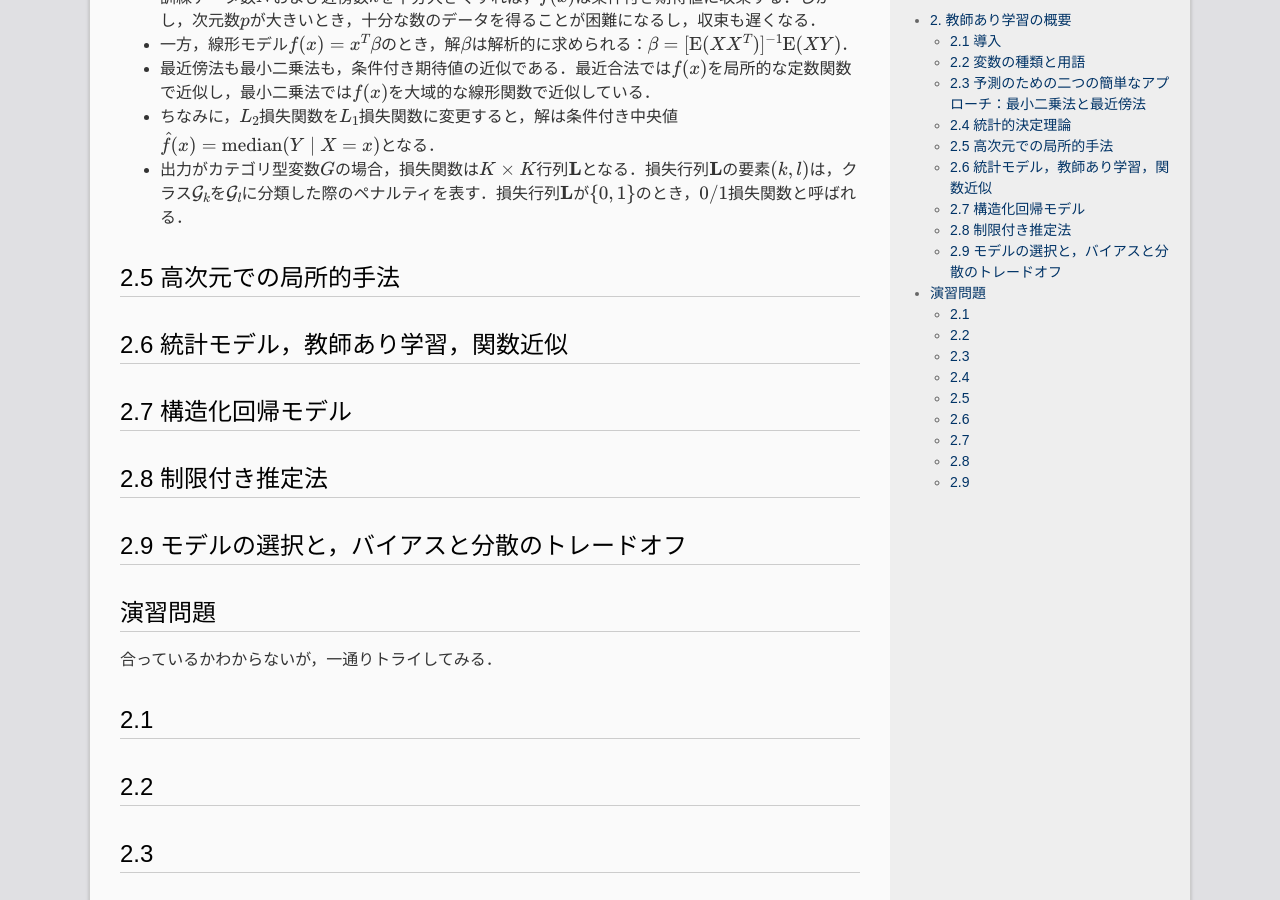
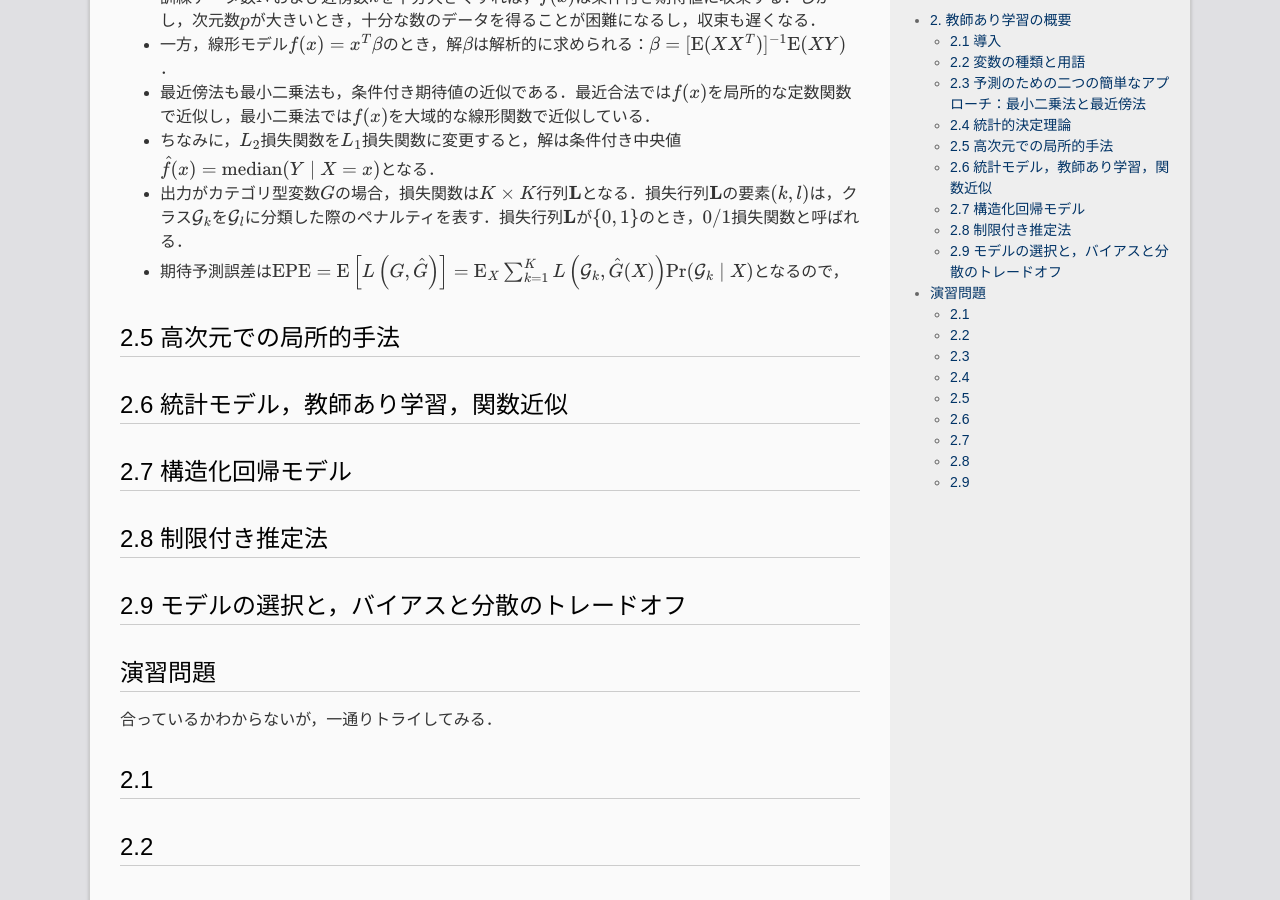
Before and after one commit to madoreenu/haltaro.github.io, a Jekyll site: the page built from _posts/2017-08-26-section2.md, in a window 1280 px wide and 900 px high, scrolled down 1861 px. Built offline with Jekyll 4.4.1, drawn with Linux system fonts in a browser that asks for light colours; formulas are drawn with MathJax 3; part of the change alters nothing that is shown.

Commit message:
Update 2017-08-26-section2.md

```diff
--- a/_posts/2017-08-26-section2.md
+++ b/_posts/2017-08-26-section2.md
@@ -1,7 +1,7 @@
 ---
 layout: post
 title: 作成中）統計的学習の基礎 第2章まとめ
-updated: 2017-08-26 20:00
+updated: 2017-10-07 24:00
 categories:
  - machine learning
 ---
@@ -50,6 +50,7 @@ categories:
 * 最近傍法も最小二乗法も，条件付き期待値の近似である．最近合法では$$f(x)$$を局所的な定数関数で近似し，最小二乗法では$$f(x)$$を大域的な線形関数で近似している．
 * ちなみに，$$L_2$$損失関数を$$L_1$$損失関数に変更すると，解は条件付き中央値$$\hat{f}(x)=\mathrm{median}(Y \mid X=x)$$となる．
 * 出力がカテゴリ型変数$$G$$の場合，損失関数は$$K \times K$$行列$$\mathbf{L}$$となる．損失行列$$\mathbf{L}$$の要素$$(k,l)$$は，クラス$$\mathcal{G}_k$$を$$\mathcal{G}_l$$に分類した際のペナルティを表す．損失行列$$\mathbf{L}$$が$$\{0, 1\}$$のとき，$$0/1$$損失関数と呼ばれる．
+* 期待予測誤差は$$\mathrm{EPE}=\mathrm{E}\left[L\left(G, \hat{G}\right)\right]=\mathrm{E}_{X}\sum_{k=1}^{K}L\left(\mathcal{G}_k, \hat{G}(X)\right)\mathrm{Pr}(\mathcal{G}_k\mid X)$$となるので，
 
 ## 2.5 高次元での局所的手法
 
```
